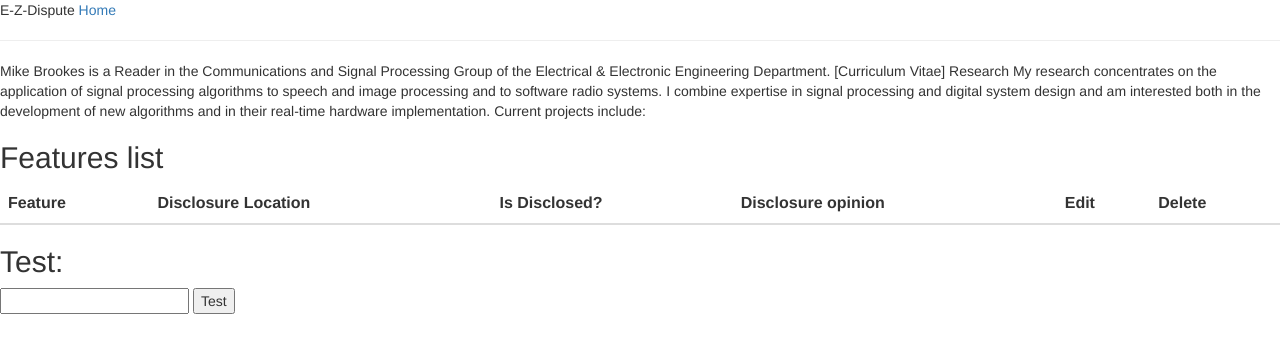
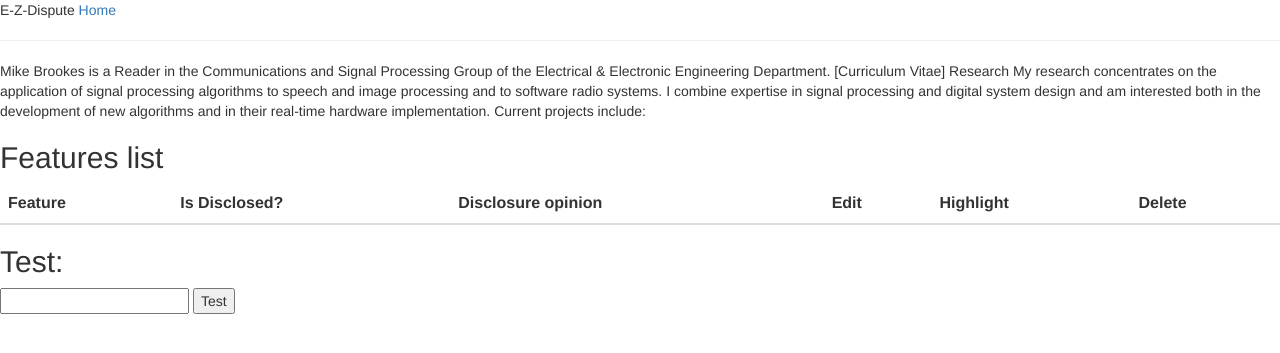
Before and after one commit to leon433/hgf-hackathon, a Flask app: page /patentee1 in a window 1280 px wide. Shown: the top 353 px of the page. Run offline with Flask 2, Linux system fonts and the light colour scheme; lists and menus that the app fills with data are empty; some libraries are stand-ins or nearby versions.

Commit message:
Fixing the formatting

```diff
--- a/hgf_app/static/patentee.js
+++ b/hgf_app/static/patentee.js
@@ -71,7 +71,7 @@ function submitFeature(){
 //Get list of features
 function getAndPrintFeatures(){
     $.ajax({
-      url: "/patentee1/feature/get",
+      url: "/patentee1/features/get",
       type: "get",
       data: {},
       success: function(response) {
@@ -85,13 +85,22 @@ function getAndPrintFeatures(){
 
 function printFeatures(features){
     var tableElement = document.getElementById('featureList');
-    // $('tr').remove();
+
+    while (tableElement.hasChildNodes()) {
+        tableElement.removeChild(tableElement.lastChild);
+    }
     for (var i in features){
         var row = '';
         row += '<td>'+ features[i].feature +'</td>';
-        row += '<td>'+ features[i].disclosureLocation +'</td>';
         row += '<td>'+ features[i].isDisclosed +'</td>';
         row += '<td>'+ features[i].disclosureOpinion +'</td>';
+        row += "<td><button id='editBtn' onclick='highlight(0, 10)'>Edit</button></td>";
+        row += "<td><button id='highlightBtn' onclick='highlight(0, 10)'>Highlight</button></td>";
+        row += "<td><button id='deleteBtn' onclick='highlight(0, 10)'>Delete</button></td>";
         tableElement.innerHTML += '<tr>' + row + '</tr>';
     }
 }
+
+function editFeature(id){
+
+}
--- a/hgf_app/templates/patentee1.html
+++ b/hgf_app/templates/patentee1.html
@@ -54,10 +54,10 @@ My research concentrates on the application of signal processing algorithms to s
     <thead>
       <tr>
         <th>Feature</th>
-        <th>Disclosure Location</th>
         <th>Is Disclosed?</th>
         <th>Disclosure opinion</th>
         <th>Edit</th>
+        <th>Highlight</th>
         <th>Delete</th>
       </tr>
     </thead>
```
